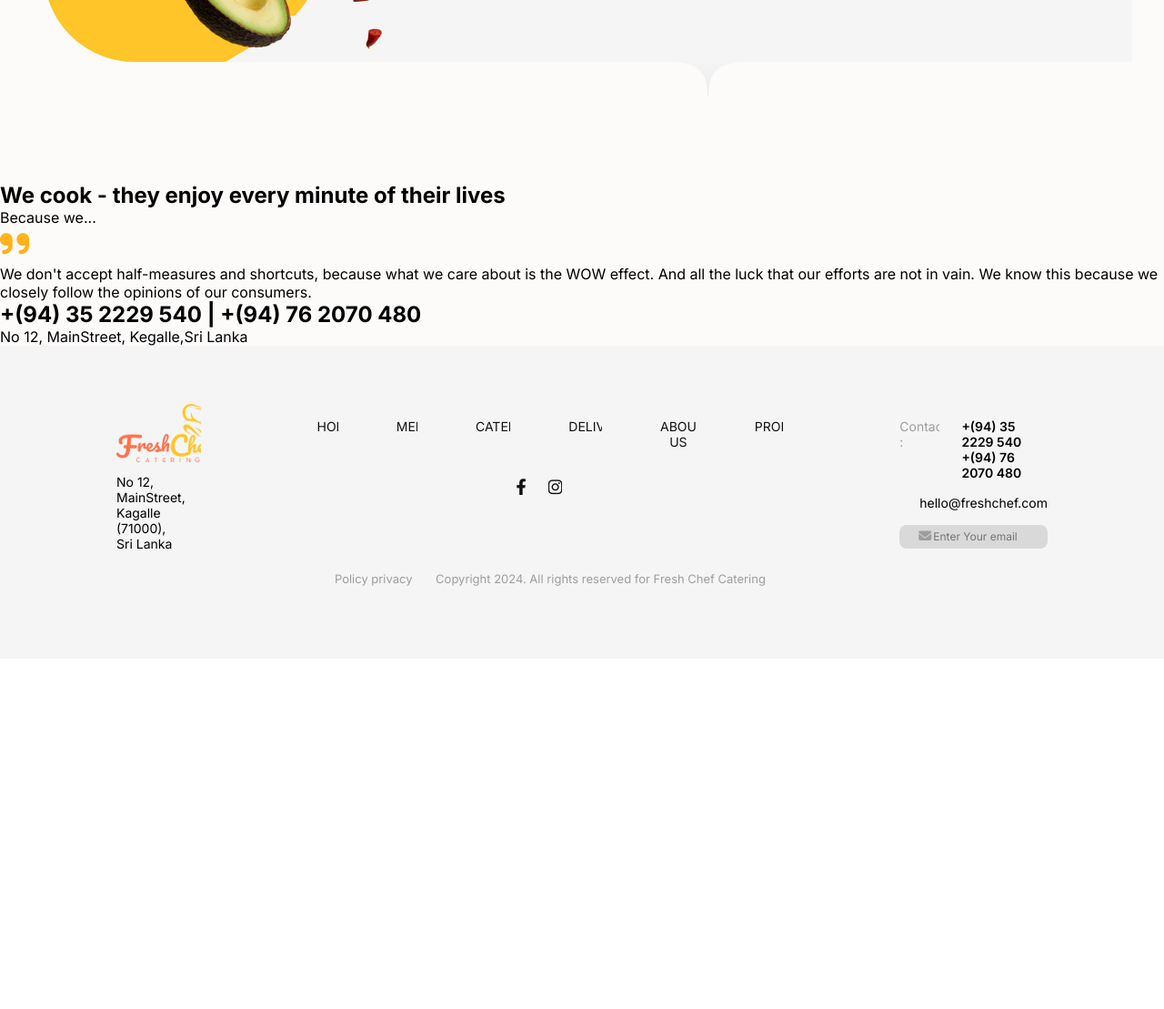
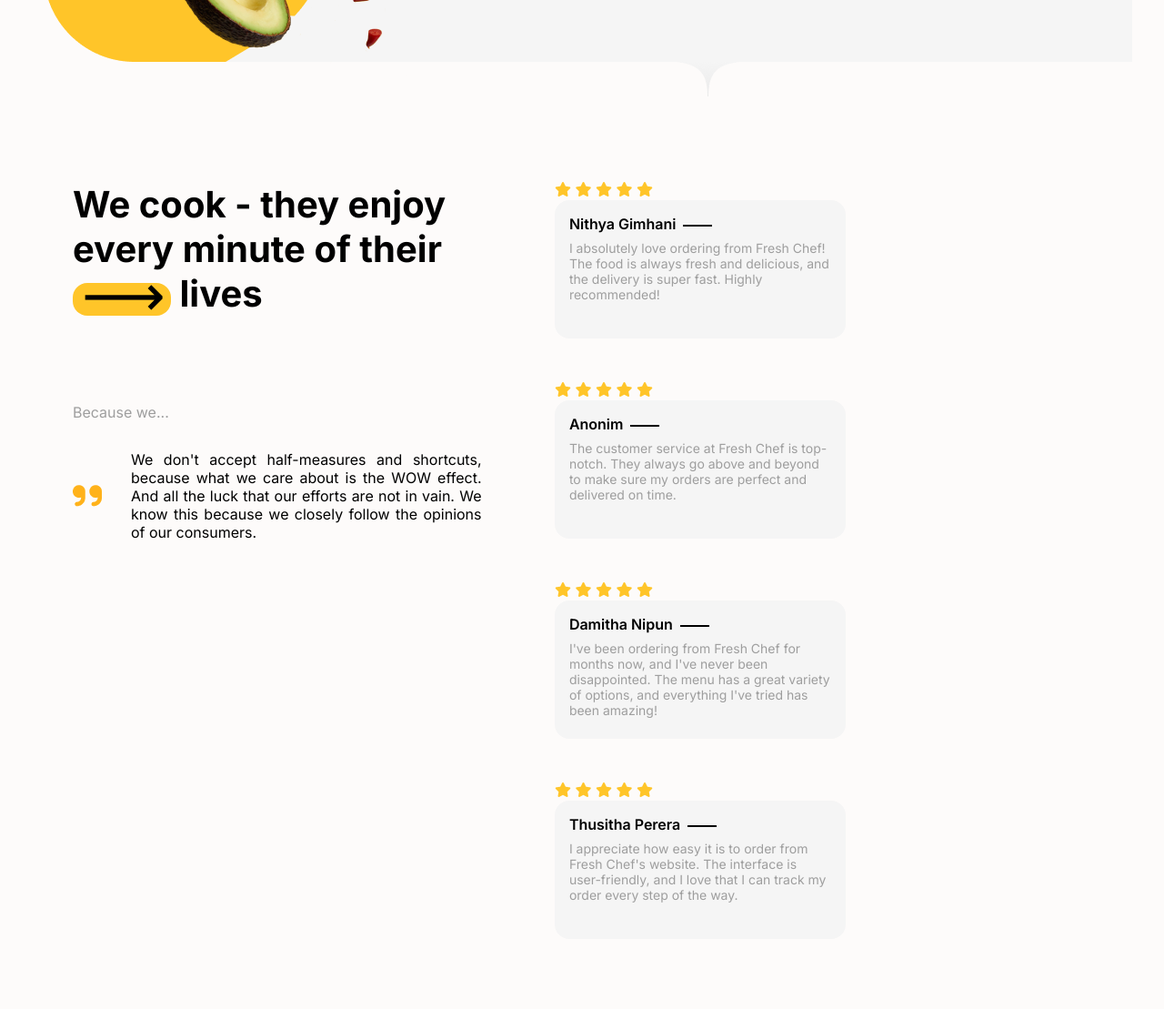
Before and after one commit to NadeeraBinoli/Fresh-Chef, a PHP site: page / in a window 1280 px wide; the page is wider, and only the part inside the window is pictured. Shown: the part 4056-5165 px from the top of that part at 91% size. Before the commit the page ends 4700 px from the top of that part, so only its background shows below. Run offline with PHP 8.4, Linux system fonts and the light colour scheme.

Commit message:
comment section

```diff
--- a/home.css
+++ b/home.css
@@ -616,6 +616,119 @@ div.rating div.ratingContent div.ratingStars .fa-star.active {
 		transform: scale(1);
 	}
 }
+
+/* commentSection */
+div.commentSection{
+    display: flex;
+    gap: 3rem;
+}
+
+div.commentSection div.commentIntro{
+    margin-left: 5rem;
+    width: 80%;
+}
+
+div.commentSection div.commentIntro h2{
+    font-size: 2.5rem;
+    margin-bottom: 6rem;
+}
+
+div.commentSection div.commentIntro h2 span{
+    font-size: 4rem;
+    font-weight: 10;
+    position: relative;
+    top: 10px;
+    line-height: 5px;
+    border-radius: 1rem;
+    height: 1rem;
+    width: 5.5rem;
+    display: inline-block;
+    background-color: #FFC529;
+    overflow: hidden;
+    padding: 10px;
+}
+
+div.commentSection div.commentIntro>p{
+    color: #9e9e9e;
+    margin-bottom: 2rem;
+}
+
+div.commentSection div.commentIntro div.citationP{
+    display: flex;
+}
+
+div.commentSection div.commentIntro div.citationP div.citation{
+    width: 4rem;
+    align-items: center;
+    display: flex;
+}
+
+div.commentSection div.commentIntro div.citationP p{
+    width: 80%;
+    text-align: justify;
+}
+
+div.commentSection div.userComment{
+    display: flex;
+    flex-wrap: wrap;
+    gap: 3rem;
+}
+
+div.commentSection div.userComment div.comment div.starRates{
+    color: #FFC529;
+}
+
+div.commentSection div.userComment div.comment div.commentLine{
+    background-color: #f5f5f5;
+    padding: 1rem;
+    border-radius: 1rem;
+    height: 120px;
+    width: 18rem;
+}
+div.commentSection div.userComment div.comment div.commentLine h6{
+    font-size: 16px;
+    font-weight: 600;
+    margin-bottom: .5rem;
+}
+
+div.commentSection div.userComment div.comment div.commentLine p{
+    color: #9e9e9e;
+    font-size: 14px;
+}
+
+div.commentSection div.userComment div.comment div.commentLine h6::after{
+    content: "";
+    display: inline-block;
+    position: relative;
+    right: -.5rem;
+    top: -.2rem;
+    width: 2rem;
+    height: 2px;
+    background-color: black;
+}
+
+/* contactSection */
+
+div.contactSection{
+    background-image: url(homeIMG/contact.png);
+    color: #ffff;
+    background-size: cover;
+    background-repeat: no-repeat;
+    text-align: center;
+    padding: 1.5rem 0;
+    margin-top: 5rem;
+}
+
+div.contactSection h2{
+    margin-bottom: .8rem;
+    font-size: 30px;
+}
+
+div.contactSection p{
+    font-size: 18px;
+    font-weight: 600;
+}
+
 /* footer */
 
 footer div.main{
--- a/index.html
+++ b/index.html
@@ -246,9 +246,9 @@
             </form>
         </div>
     </div>
-    <di class="commentSection">
+    <div class="commentSection">
         <div class="commentIntro">
-            <h2>We cook - they enjoy every minute of their <span></span> lives</h2>
+            <h2>We cook - they enjoy every minute of their <span>&xrarr;</span> lives</h2>
             <p>Because we...</p>
             <div class="citationP">
                 <div class="citation">
@@ -257,8 +257,70 @@
                 <p>We don't accept half-measures and shortcuts, because what we care about is the WOW effect. And all the luck that our efforts are not in vain. We know this because we closely follow the opinions of our consumers.</p>
             </div>
         </div>
-    </di>
-    <div class="contact">
+        <div class="userComment">
+            <div class="comment">
+                <div class="starRates">
+                    <i class="fa-solid fa-star"></i>
+                    <i class="fa-solid fa-star"></i>
+                    <i class="fa-solid fa-star"></i>
+                    <i class="fa-solid fa-star"></i>
+                    <i class="fa-solid fa-star"></i>
+                </div>
+                <div class="commentLine">
+                    <h6>Nithya Gimhani</h6>
+                    <p>
+                        I absolutely love ordering from Fresh Chef! The food is always fresh and delicious, and the delivery is super fast. Highly recommended!
+                    </p>
+                </div>
+            </div>
+            <div class="comment">
+                <div class="starRates">
+                    <i class="fa-solid fa-star"></i>
+                    <i class="fa-solid fa-star"></i>
+                    <i class="fa-solid fa-star"></i>
+                    <i class="fa-solid fa-star"></i>
+                    <i class="fa-solid fa-star"></i>
+                </div>
+                <div class="commentLine">
+                    <h6>Anonim</h6>
+                    <p>
+                        The customer service at Fresh Chef is top-notch. They always go above and beyond to make sure my orders are perfect and delivered on time.
+                    </p>
+                </div>
+            </div>
+            <div class="comment">
+                <div class="starRates">
+                    <i class="fa-solid fa-star"></i>
+                    <i class="fa-solid fa-star"></i>
+                    <i class="fa-solid fa-star"></i>
+                    <i class="fa-solid fa-star"></i>
+                    <i class="fa-solid fa-star"></i>
+                </div>
+                <div class="commentLine">
+                    <h6>Damitha Nipun</h6>
+                    <p>
+                        I've been ordering from Fresh Chef for months now, and I've never been disappointed. The menu has a great variety of options, and everything I've tried has been amazing!
+                    </p>
+                </div>
+            </div>
+            <div class="comment">
+                <div class="starRates">
+                    <i class="fa-solid fa-star"></i>
+                    <i class="fa-solid fa-star"></i>
+                    <i class="fa-solid fa-star"></i>
+                    <i class="fa-solid fa-star"></i>
+                    <i class="fa-solid fa-star"></i>
+                </div>
+                <div class="commentLine">
+                    <h6>Thusitha Perera</h6>
+                    <p>
+                        I appreciate how easy it is to order from Fresh Chef's website. The interface is user-friendly, and I love that I can track my order every step of the way.
+                    </p>
+                </div>
+            </div>
+        </div>
+    </div>
+    <div class="contactSection">
         <h2>+(94) 35 2229 540 | +(94) 76 2070 480</h2>
         <p>No 12, MainStreet, Kegalle,Sri Lanka</p>
     </div>
```
